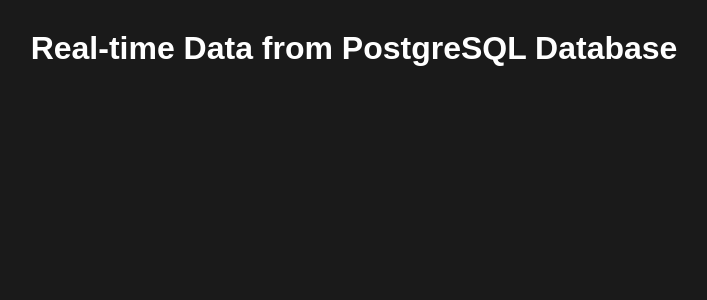
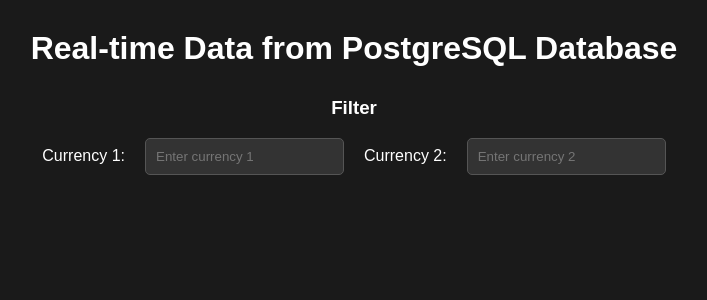
Before and after one commit to aim-Tokinyem/Websocket-MarketData, a Flask app: page /price_list in a window 1280 px wide. Shown: the part 38-338 px from the top of the page, without its empty margins (286-993 px from the left). Run offline with Flask 3, Linux system fonts and the light colour scheme; data that the repository does not hold is empty; parts of the project's set-up code (start-up, migrations or seed data) failed here and were passed over; some libraries are stand-ins or nearby versions.

Commit message:
Server add Filter in Price List

```diff
--- a/server/templates/price_list.html
+++ b/server/templates/price_list.html
@@ -33,7 +33,7 @@
             font-size: 16px;
             margin-top: 10px;
         }
-        h1 {
+        h1, h2, h3, h4 {
             text-align: center;
             margin-top: 30px;
         }
@@ -45,6 +45,27 @@
             max-width: 1200px;
             margin: 0 auto;
         }
+        #filter-container {
+            display: flex;
+            justify-content: center;
+            align-items: center;
+            margin-bottom: 20px;
+        }
+        #filter-container label {
+            margin: 0 10px;
+        }
+        #filter-container input {
+            padding: 10px;
+            margin: 0 10px;
+            border: 1px solid #555;
+            border-radius: 5px;
+            background-color: #333;
+            color: #fff;
+        }
+        #filter-container input:focus {
+            outline: none;
+            border-color: #888;
+        }
     </style>
     <script src="https://code.jquery.com/jquery-3.6.0.min.js"></script>
 </head>
@@ -52,6 +73,14 @@
     <div id="navbar"></div>
     <div class="container">
         <h1>Real-time Data from PostgreSQL Database</h1>
+        <h3>Filter</h3>
+        <div id="filter-container">
+            <label for="currency1-filter">Currency 1:</label>
+            <input type="text" id="currency1-filter" placeholder="Enter currency 1">
+            <label for="currency2-filter">Currency 2:</label>
+            <input type="text" id="currency2-filter" placeholder="Enter currency 2">
+        </div>
+
         <div id="data-container">
             <!-- Data will be dynamically updated here -->
         </div>
@@ -85,13 +114,19 @@
             const dataContainer = document.getElementById('data-container');
             dataContainer.innerHTML = ''; // Clear existing data
 
-            // Display new data
+            const filterInput1 = document.getElementById('currency1-filter');
+            const filterValue1 = filterInput1.value.toUpperCase(); // Get filter value and convert to uppercase
+
+            const filterInput2 = document.getElementById('currency2-filter');
+            const filterValue2 = filterInput2.value.toUpperCase(); // Get filter value and convert to uppercase
+
             data.forEach(function(item) {
-                // Parse the date string and convert it to a Date object
+                const cur1Match = filterValue1 === '' || item[0].toUpperCase() === filterValue1;
+                const cur2Match = filterValue2 === '' || item[1].toUpperCase() === filterValue2;
+
+                if (cur1Match && cur2Match) {
                     const date = new Date(item[3]);
-
-                // Convert the date to local time zone
-                const localDate = date.toLocaleString(); // This will format the date according to your local time zone
+                    const localDate = date.toLocaleString();
 
                     const currencyBox = document.createElement('div');
                     currencyBox.classList.add('currency-box');
@@ -100,12 +135,22 @@
                         <div class="currency-details">
                             <p>BID: ${item[5]}</p>
                             <p>ASK: ${item[7]}</p>
-                        <p>Date: ${localDate}</p> <!-- Display the local date -->
+                            <p>Date: ${localDate}</p>
                         </div>
                     `;
                     dataContainer.appendChild(currencyBox);
+                }
             });
         }
+
+        // Fetch data initially and set up event listeners for filter inputs
+        $(document).ready(function() {
+            fetchData();
+
+            // Add event listeners to filter inputs to update the UI when filter values change
+            $('#currency1-filter').on('input', fetchData);
+            $('#currency2-filter').on('input', fetchData);
+        });
 
         // Fetch data every 1 seconds (adjust as needed)
         setInterval(fetchData, 1000); // Polling interval: 1000 milliseconds (1 seconds)
```
Lines whose indentation alone changed are shown as unchanged.
